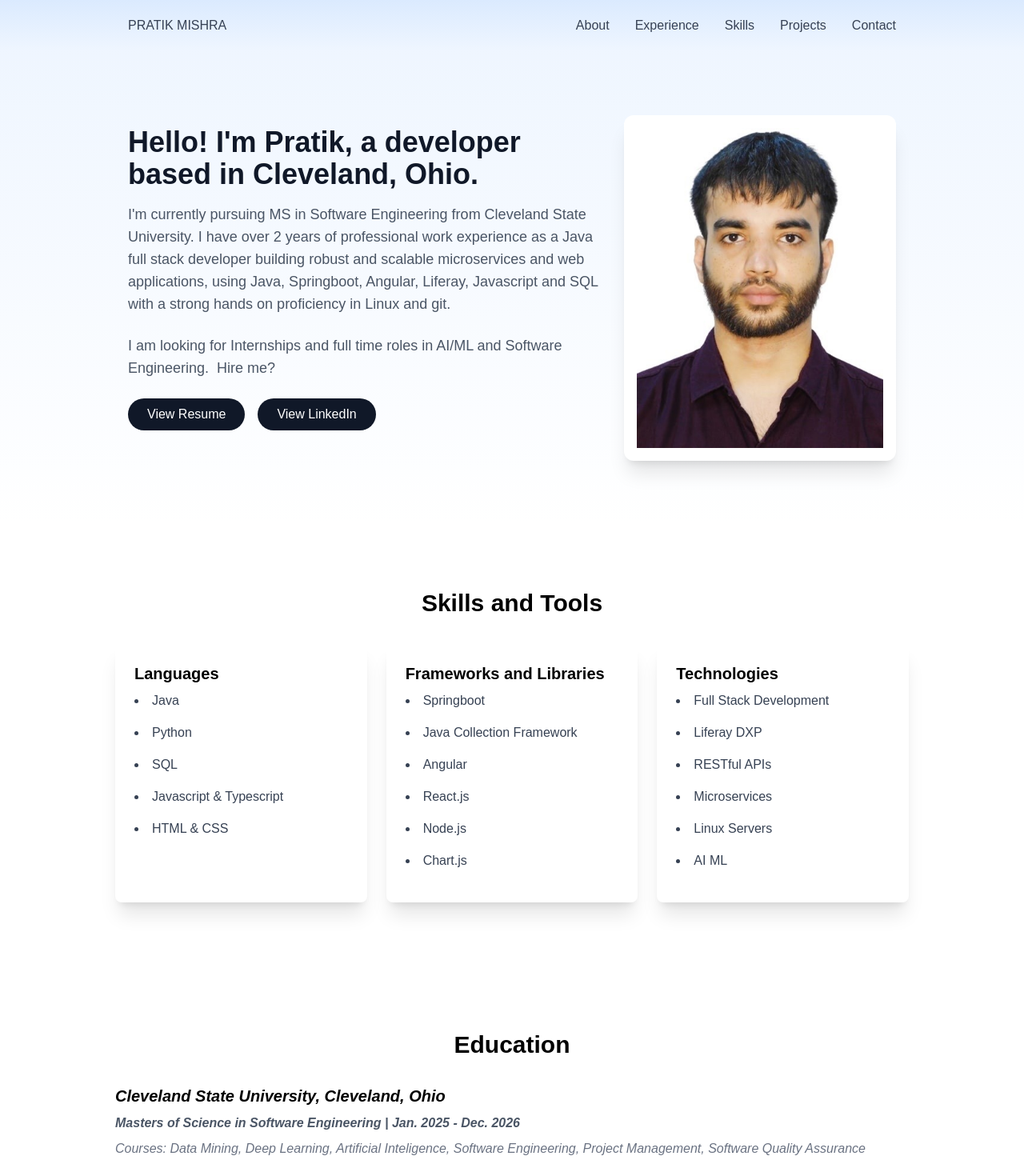
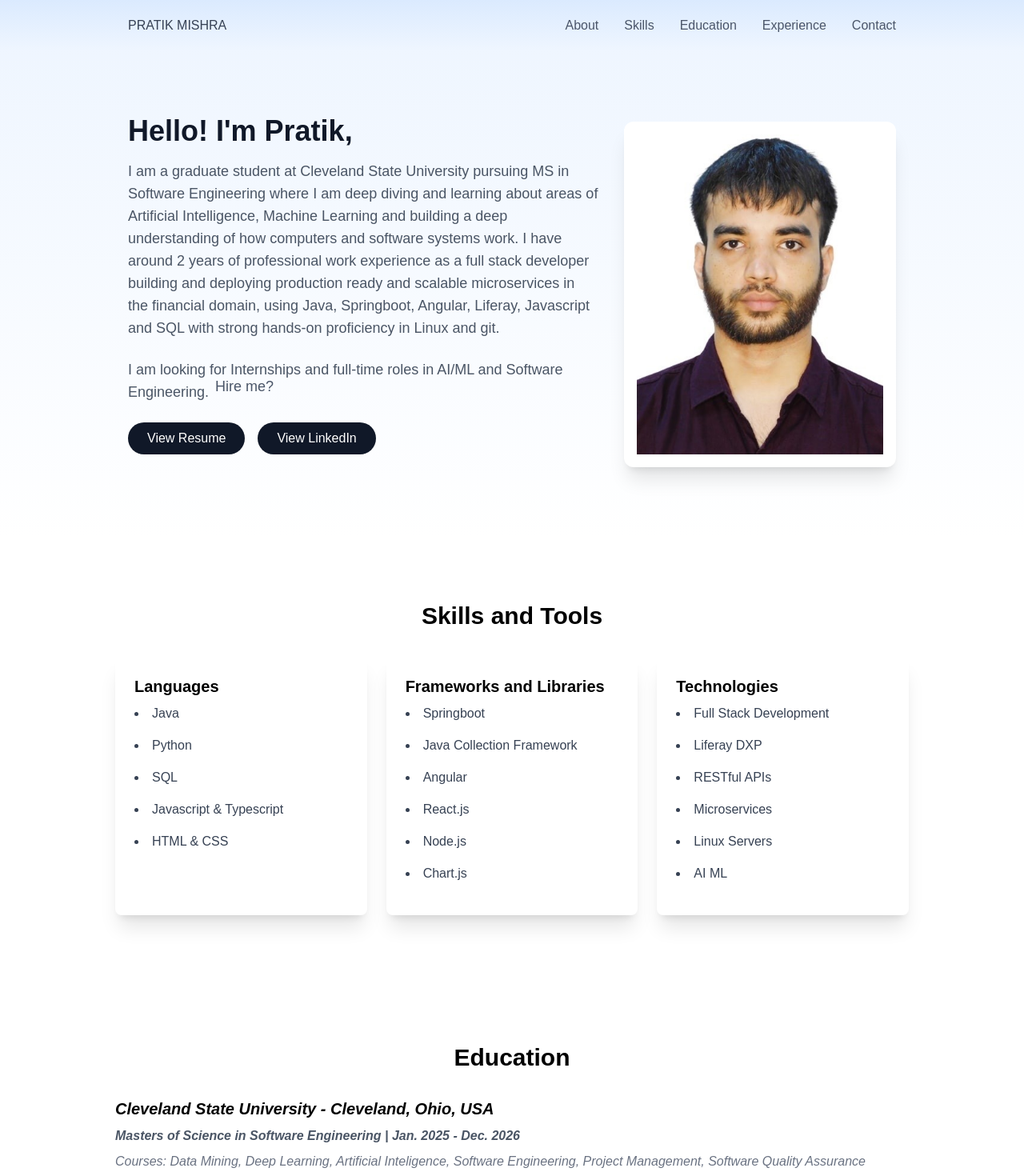
Before and after one commit to pratikmishra17/portfolio, a Next.js app in the folder my-portfolio/: page / in a window 1280 px wide. Shown: the top 1470 px of the page at 80% size. Built offline with nearby package versions, Linux system fonts and the light colour scheme.

Commit message:
content and css changes

```diff
--- a/my-portfolio/src/app/components/Navbar.tsx
+++ b/my-portfolio/src/app/components/Navbar.tsx
@@ -12,7 +12,7 @@ export default function Navbar() {
   };
 
   return (
-    <nav className="bg-gradient-to-b from-blue-100 to-blue-50 relative w-full z-20 border-b-0">
+    <nav className="relative w-full z-20 border-b-0 bg-gradient-to-b from-blue-100 to-blue-50">
 
       <div className="max-w-screen-lg mx-auto px-4 sm:px-6 lg:px-8 flex justify-between items-center h-16">
 
@@ -23,11 +23,12 @@ export default function Navbar() {
 
         {/* Centered Menu Items */}
         <div className="hidden md:flex space-x-8">
-          <Link href="#about" className="text-gray-700 hover:text-gray-900 ">About</Link>
-          <Link href="#experience" className="text-gray-700 hover:text-gray-900 ">Experience</Link>
-          <Link href="#skills" className="text-gray-700 hover:text-gray-900 ">Skills</Link>
-          <Link href="#projects" className="text-gray-700 hover:text-gray-900 ">Projects</Link>
-          <Link href="#contact" className="text-gray-700 hover:text-gray-900 ">Contact</Link>
+          <Link href="#about" className="underline-link text-gray-700 hover:text-gray-900 ">About</Link>
+          <Link href="#experience" className="underline-link text-gray-700 hover:text-gray-900 ">Skills</Link>
+          <Link href="#skills" className="underline-link text-gray-700 hover:text-gray-900 ">Education</Link>
+          {/* <Link href="#projects" className="underline-link text-gray-700 hover:text-gray-900">Projects</Link> */}
+          <Link href="#contact" className="underline-link text-gray-700 hover:text-gray-900 ">Experience</Link>
+          <Link href="#contact" className="underline-link text-gray-700 hover:text-gray-900 ">Contact</Link>
         </div>
 
         {/* Mobile Menu Button */}
@@ -44,12 +45,12 @@ export default function Navbar() {
 
       {/* Mobile Dropdown */}
       {isMenuOpen && (
-        <div className="md:hidden bg-gradient-to-b from-blue-50 to-blue-50">
+        <div className="absolute top-16 left-0 w-full bg-gradient-to-b from-blue-50 to-blue-50 shadow-lg">
           <ul className="flex flex-col items-center space-y-4 py-4">
             <Link href="#about" className="text-gray-900 hover:text-blue-700 " onClick={handleMenuClick}>About</Link>
-            <Link href="#experience" className="text-gray-900 hover:text-blue-700 " onClick={handleMenuClick}>Experience</Link>
-            <Link href="#skills" className="text-gray-900 hover:text-blue-700 " onClick={handleMenuClick}>Skills</Link>
-            <Link href="#projects" className="text-gray-900 hover:text-blue-700 " onClick={handleMenuClick}>Projects</Link>
+            <Link href="#experience" className="text-gray-900 hover:text-blue-700 " onClick={handleMenuClick}>Skills</Link>
+            <Link href="#skills" className="text-gray-900 hover:text-blue-700 " onClick={handleMenuClick}>Education</Link>
+            <Link href="#projects" className="text-gray-900 hover:text-blue-700 " onClick={handleMenuClick}>Experience</Link>
             <Link href="#contact" className="text-gray-900 hover:text-blue-700 " onClick={handleMenuClick}>Contact</Link>
           </ul>
         </div>
--- /dev/null
+++ b/my-portfolio/src/app/components/ScribbleHighlight.tsx
@@ -0,0 +1,38 @@
+"use client";
+
+import { useEffect, useState } from "react";
+
+export default function ScribbleHighlight({ children }: { children: React.ReactNode }) {
+  const [animate, setAnimate] = useState(false);
+
+  useEffect(() => {
+    const timer = setTimeout(() => {
+      setAnimate(true);
+    }, 500); // Adds a delay for smoothness
+    return () => clearTimeout(timer);
+  }, []);
+
+  return (
+    <span className="relative inline-block">
+      <span className="relative z-10">{children}</span>
+      <svg
+        viewBox="0 0 120 60"
+        fill="none"
+        xmlns="http://www.w3.org/2000/svg"
+        className={`absolute -left-2 -top-3 w-[120%] h-[140%] scribble-svg ${animate ? "animate" : ""}`}
+      >
+        <path
+          d="M10,30 Q30,5 60,15 T110,30 Q85,55 60,45 T10,30 Z"
+          stroke="#ff6384"
+          strokeWidth="3"
+          fill="none"
+          strokeLinecap="round"
+          strokeLinejoin="round"
+          strokeDasharray="300"
+          strokeDashoffset="300"
+          className="scribble-path"
+        />
+      </svg>
+    </span>
+  );
+}
--- a/my-portfolio/src/app/globals.css
+++ b/my-portfolio/src/app/globals.css
@@ -1,4 +1,8 @@
 @import "tailwindcss";
+@tailwind base;
+@tailwind components;
+@tailwind utilities;
+
 
 @theme {
   --font-sans: var(--font-geist-sans);
@@ -25,3 +29,54 @@ body {
 html {
   scroll-behavior: smooth;
 }
+
+.underline-link {
+  position: relative;
+  color: #4a5568;
+  text-decoration: none;
+  transition: color 0.2s ease-in-out;
+}
+
+.underline-link::after {
+  content: '';
+  position: absolute;
+  width: 100%;
+  height: 2px;
+  bottom: -2px;
+  left: 0;
+  background-color: #000000;
+  visibility: hidden;
+  transform: scaleX(0);
+  transition: transform 0.2s ease-in-out, visibility 0.2s ease-in-out;
+}
+
+.underline-link:hover {
+  color: #000000;
+}
+
+.underline-link:hover::after {
+  visibility: visible;
+  transform: scaleX(1);
+}
+
+
+
+@keyframes bounce {
+  0%, 100% {
+    transform: translateY(0);
+  }
+  50% {
+    transform: translateY(-0.25rem);
+
+  }
+}
+
+.animate-bounce {
+  animation: bounce 1s infinite;
+  animation-delay: 3s;
+}
+
+.animate-bounce:hover {
+  animation-play-state: paused;
+  transform: translateY(0) !important;
+}
--- a/my-portfolio/src/app/page.tsx
+++ b/my-portfolio/src/app/page.tsx
@@ -1,35 +1,33 @@
 // src/app/page.tsx
 import Navbar from './components/Navbar';
 import Footer from './components/Footer';
+
 
 export default function Home() {
   return (
     <>
 
       <main className="">
-        {/* Hero Section */}
+
         <section id="about" className="bg-gradient-to-b from-blue-50 to-white py-20">
           <div className="max-w-screen-lg mx-auto px-4 sm:px-6 lg:px-8 flex flex-col md:flex-row items-center">
 
-            {/* Left Content - About Description (2/3) */}
+
             <div className="md:w-2/3 pr-8">
               <h2 className="text-2xl md:text-4xl font-bold mb-4 text-gray-900">
-                Hello! I'm Pratik, a developer based in Cleveland, Ohio.
+                Hello! I'm Pratik,
               </h2>
               <p className="text-lg mb-6 text-gray-600">
-                I'm currently pursuing MS in Software Engineering from Cleveland State University.
-                I have over 2 years of professional work experience as a Java full stack developer building robust and scalable microservices and web applications, using
-                Java, Springboot, Angular, Liferay, Javascript and SQL with a strong hands on proficiency in Linux and git.
+                I am a graduate student at Cleveland State University pursuing MS in Software Engineering where I am deep diving and learning
+                about areas of Artificial Intelligence, Machine Learning and building a deep understanding of how computers and software systems work.
+                I have around 2 years of professional work experience as a full stack developer building and deploying production ready and scalable microservices in the financial domain, using
+                Java, Springboot, Angular, Liferay, Javascript and SQL with strong hands-on proficiency in Linux and git.
               </p>
               <p className="text-lg mb-6 text-gray-600">
-                I am looking for Internships and full time roles in AI/ML and Software Engineering. &nbsp;
-                <a
-                  href="#contact"
-                  className="relative inline-block text-lg text-gray-600 hover:text-gray-900">
-                  <span className="relative z-10">Hire me?</span>
-                  <span className="absolute inset-0 rounded-full border-2 border-blue-500
-            animate-scribble w-full h-full -z-1"></span>
-                </a>
+                I am looking for Internships and full-time roles in AI/ML and Software Engineering.
+                <a href="#contact" className="underline-link ml-2 text-lg inline-block animate-bounce">Hire me?</a>
+
+
               </p>
 
               <div className="flex flex-wrap gap-4 mb-6">
@@ -42,7 +40,7 @@ export default function Home() {
               </div>
             </div>
 
-            {/* Right Content - Profile Card (1/3) */}
+
             <div className="">
               <div className="bg-white rounded-xl shadow-xl p-4 w-auto">
                 <img src="/photo.jpg" alt="Pratik Mishra" className="w-80 h-100" />
@@ -58,7 +56,7 @@ export default function Home() {
           <div className="max-w-screen-lg mx-auto px-4">
             <h2 className="text-3xl font-bold mb-8 text-center text-black">Skills and Tools</h2>
             <div className="grid grid-cols-1 md:grid-cols-2 lg:grid-cols-3 gap-6">
-              {/* Project cards will go here */}
+
               <div className="bg-white rounded-lg shadow-xl hover:shadow-md p-6">
                 <h3 className="text-xl font-semibold text-black mb-2">Languages</h3>
                 <li className="text-gray-700 mb-4">Java</li>
@@ -93,13 +91,13 @@ export default function Home() {
           <div className="max-w-screen-lg mx-auto px-4">
             <h2 className="text-3xl font-bold mb-8 text-center text-black">Education</h2>
             <div>
-              <h3 className="text-xl font-semibold italic text-black mb-2">Cleveland State University, Cleveland, Ohio</h3>
+              <h3 className="text-xl font-semibold italic text-black mb-2">Cleveland State University - Cleveland, Ohio, USA</h3>
               <h3 className="text-xxl font-semibold italic text-gray-600 mb-2">Masters of Science in Software Engineering | Jan. 2025 - Dec. 2026</h3>
               <h4 className="text-md italic text-gray-500 mb-2">Courses: Data Mining, Deep Learning, Artificial Inteligence, Software Engineering, Project Management, Software Quality Assurance</h4>
             </div>
             <div className="py-8">
-              <h3 className="text-xl font-semibold italic text-black mb-2">University of Mumbai, Mumbai, India</h3>
-              <h3 className="text-xxl font-semibold italic text-gray-600 mb-2">Bachelors of Engineering in Information Technology | Aug. 2018 - Jun. 2022</h3>
+              <h3 className="text-xl font-semibold italic text-black mb-2">University of Mumbai - Mumbai, Maharashtra, India</h3>
+              <h3 className="text-xxl font-semibold italic text-gray-600 mb-2">Bachelor of Engineering in Information Technology | Aug. 2018 - Jun. 2022</h3>
               <h4 className="text-md italic text-gray-500 mb-2">Courses: Data Structures, Computer networks, Operating System, Cloud computing, Big Data Analysis</h4>
             </div>
           </div>
@@ -112,14 +110,17 @@ export default function Home() {
             <div className="pb-6">
               <div className="flex justify-between mb-2">
                 <h3 className="text-xl font-semibold text-black">NSEIT Ltd.</h3>
-                <img src="/logo.jpg" alt="NSEIT Logo" className="w-20 h-12 object-contain" />
+                <img src="/logo.jpg" alt="NSEIT Logo" className="w-20 h-8 object-contain" />
               </div>
-              <h3 className="text-lg text-gray-500 mt-2">
+              <h3 className="text-lg text-gray-500">
                 Software Developer | Mumbai, India | Nov. 2022 - Sept. 2024
               </h3>
-              <h4 className="text-md text-gray-900 mt-1">
-                Courses: Data Structures, Computer Networks, Operating Systems, Cloud Computing, Big Data Analysis
-              </h4>
+              {/* <li className="text-gray-700 py-4"></li>
+              <li className="text-gray-700 mb-4"></li>
+              <li className="text-gray-700 mb-4"></li>
+              <li className="text-gray-700 mb-4"></li>
+              <li className="text-gray-700 mb-4"></li> */}
+
             </div>
           </div>
         </section>
@@ -128,11 +129,11 @@ export default function Home() {
 
 
 
-        <section id="projects" className="py-20 bg-white">
+        {/* <section id="projects" className="py-20 bg-white">
           <div className="max-w-screen-lg mx-auto px-4">
             <h2 className="text-3xl font-bold mb-8 text-center text-black">My Projects</h2>
             <div className="grid grid-cols-1 md:grid-cols-2 lg:grid-cols-3 gap-6">
-              {/* Project cards will go here */}
+
               <div className="bg-white rounded-lg shadow-lg p-6">
                 <h3 className="text-xl font-semibold text-black mb-2">Project Name</h3>
                 <p className="text-gray-700 mb-4">Short description of the project and technologies used.</p>
@@ -143,13 +144,13 @@ export default function Home() {
               </div>
             </div>
           </div>
-        </section>
+        </section> */}
 
         <section id="contact" className="py-20 bg-white">
           <div className="max-w-screen-lg mx-auto px-4">
             <h2 className="text-3xl font-bold mb-8 text-center text-black">Get In Touch</h2>
             <div className="max-w-md mx-auto">
-              {/* Contact form will go here */}
+
               <p className="text-center mb-4 text-gray-700">Email me at: <a href="mailto:p.mishra23@vikes.csuohio.edu" className=" font-semibold text-gray-600">p.mishra23@vikes.csuohio.edu</a></p>
             </div>
             <div className="flex justify-center items-center">
```
Also changed, not shown: my-portfolio/src/app/layout.tsx (+4 -5 lines), my-portfolio/public/photo1.jpg (added).
